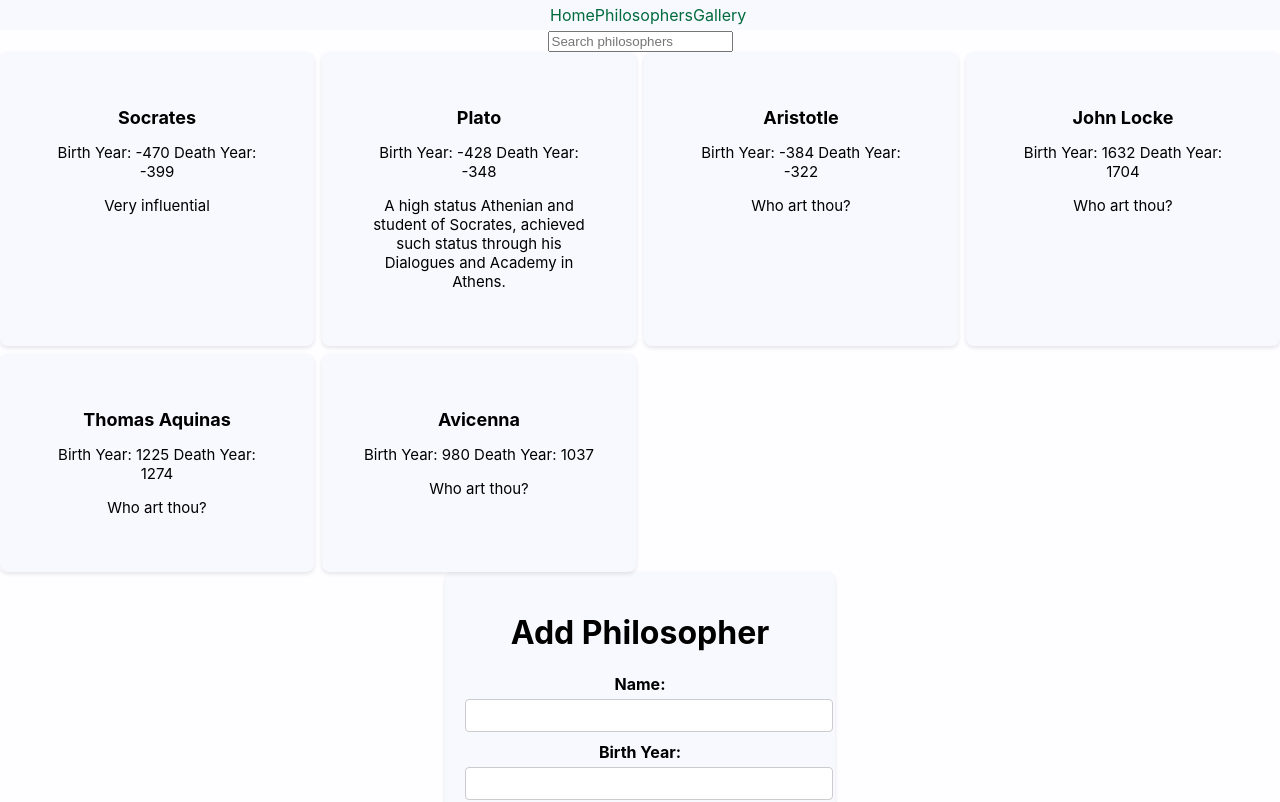
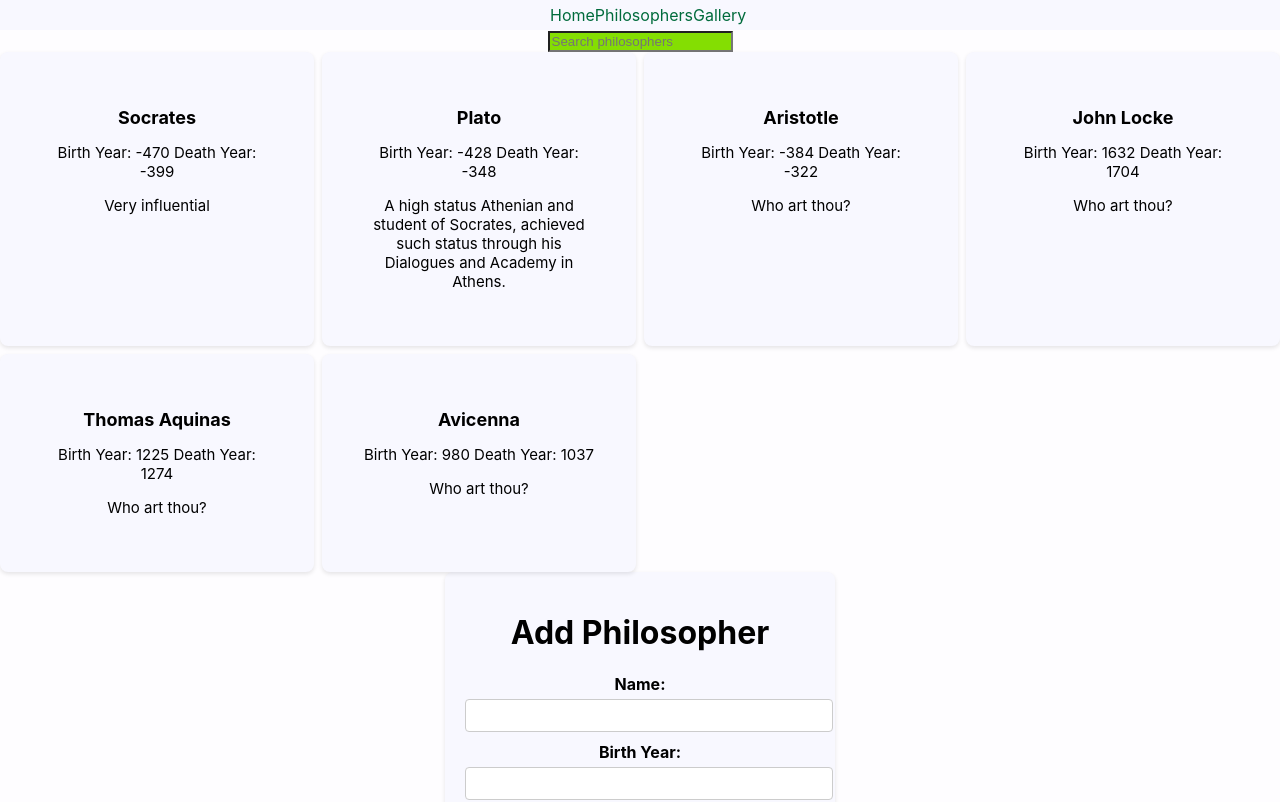
Before and after one commit to michaelmathiaa/react-project-math-formulas, a React (Create React App) app: page /philosophers in a window 1280 px wide. Shown: the top 802 px of the page. Built offline with nearby package versions, Linux system fonts and the light colour scheme; data requests are answered from the project's data file.

Commit message:
Changes color of the search bar

```diff
--- a/src/components/PhilosopherList.js
+++ b/src/components/PhilosopherList.js
@@ -27,6 +27,7 @@ function PhilosopherList() {
         placeholder="Search philosophers"
         value={search}
         onChange={(e) => setSearch(e.target.value)}
+        className='search'
       />
       <div className='philosopher-list'>
         {filteredPhilosophers.map((philosopher) => (
--- a/src/styles/PhilosopherList.css
+++ b/src/styles/PhilosopherList.css
@@ -15,3 +15,8 @@
 .philosopher-card p {
   font-size: 15px;
 }
+
+.search {
+  color: #006b3c;
+  background-color: #84de02;
+}
```
